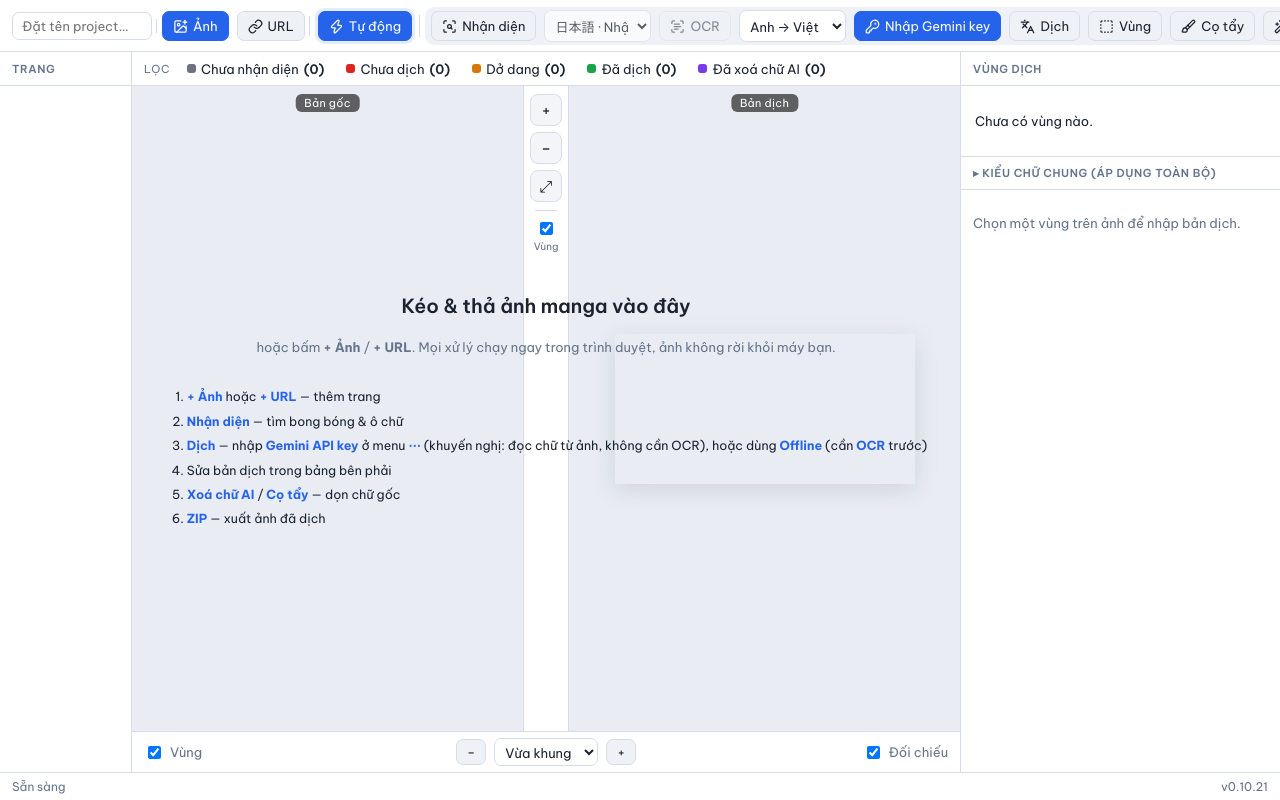
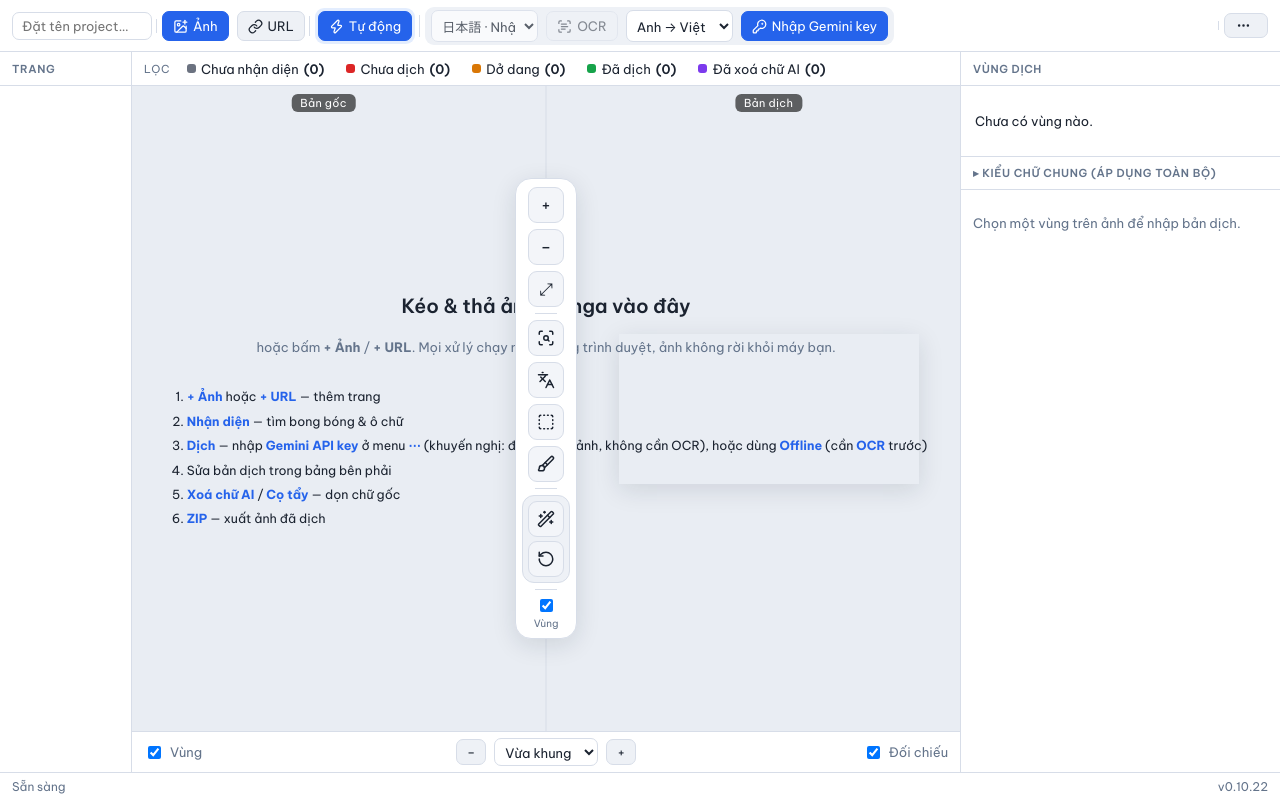
Before and after one commit to vukidrock/manga-translator, a website with bundled scripts: page index.html in a window 1280 px wide. Built offline with nearby package versions, Linux system fonts and the light colour scheme.

Commit message:
ui: bang tool doc giua 2 khung (nhan dien/dich/vung/co tay; xoa chu+hoan tac gop nhom), giu zoom; bump v0.10.22

```diff
--- a/index.html
+++ b/index.html
@@ -40,7 +40,6 @@
     </div>
 
     <div class="group manual-group">
-      <button id="btnDetect" title="Phát hiện bong bóng và ô chữ bằng model"><i data-lucide="scan-search"></i>Nhận diện</button>
       <select id="ocrLang" class="compact" title="Ngôn ngữ gốc của truyện (cho OCR)">
         <option value="jpn">日本語 · Nhật</option>
         <option value="chi_sim">中文 (giản thể)</option>
@@ -55,11 +54,6 @@
         <option value="vi-en">Việt → Anh</option>
       </select>
       <button id="btnKey" class="primary hidden" title="Nhập Gemini API key để dịch (đọc chữ từ ảnh, không cần OCR)"><i data-lucide="key-round"></i>Nhập Gemini key</button>
-      <button id="btnTranslate" title="Dịch bằng Gemini (đọc chữ từ ảnh) hoặc Offline"><i data-lucide="languages"></i>Dịch</button>
-      <button id="btnAddRegion" title="Vẽ thêm một vùng dịch thủ công"><i data-lucide="square-dashed"></i>Vùng</button>
-      <button id="btnBrush" title="Cọ tẩy: tô lên vùng cần xoá/tái tạo (ảnh gốc)"><i data-lucide="brush"></i>Cọ tẩy</button>
-      <button id="btnInpaint" title="Dùng AI (LaMa) xoá chữ gốc và tái tạo nền, giữ nét vẽ"><i data-lucide="wand-sparkles"></i>Xoá chữ AI</button>
-      <button id="btnInpaintUndo" title="Bỏ nền đã xoá chữ, quay lại ảnh gốc"><i data-lucide="rotate-ccw"></i></button>
     </div>
 
     <div class="group right">
@@ -164,11 +158,23 @@
           <span class="pane-label">Bản gốc</span>
         </div>
         <div class="center-bar" id="centerBar">
-          <button id="cZoomIn" title="Phóng to">+</button>
-          <button id="cZoomOut" title="Thu nhỏ">−</button>
-          <button id="cFit" title="Vừa khung">⤢</button>
-          <span class="cb-sep"></span>
-          <label class="cb-box" title="Hiện/ẩn khung vùng"><input type="checkbox" id="cShowBoxes" checked /><span>Vùng</span></label>
+          <div class="cb-panel">
+            <button id="cZoomIn" title="Phóng to">+</button>
+            <button id="cZoomOut" title="Thu nhỏ">−</button>
+            <button id="cFit" title="Vừa khung">⤢</button>
+            <span class="cb-sep"></span>
+            <button id="btnDetect" title="Nhận diện bong bóng &amp; ô chữ"><i data-lucide="scan-search"></i>Nhận diện</button>
+            <button id="btnTranslate" title="Dịch (Gemini đọc chữ từ ảnh / Offline)"><i data-lucide="languages"></i>Dịch</button>
+            <button id="btnAddRegion" title="Vẽ thêm một vùng dịch thủ công"><i data-lucide="square-dashed"></i>Vùng</button>
+            <button id="btnBrush" title="Cọ tẩy: tô lên vùng cần xoá/tái tạo"><i data-lucide="brush"></i>Cọ tẩy</button>
+            <span class="cb-sep"></span>
+            <div class="cb-group" title="Xoá chữ AI &amp; hoàn tác">
+              <button id="btnInpaint" title="Xoá chữ AI (LaMa)"><i data-lucide="wand-sparkles"></i>Xoá chữ AI</button>
+              <button id="btnInpaintUndo" title="Hoàn tác xoá chữ (về ảnh gốc)"><i data-lucide="rotate-ccw"></i></button>
+            </div>
+            <span class="cb-sep"></span>
+            <label class="cb-box" title="Hiện/ẩn khung vùng"><input type="checkbox" id="cShowBoxes" checked /><span>Vùng</span></label>
+          </div>
         </div>
         <div class="pane hidden" id="paneResult">
           <div class="stage-scroll" id="resultScroll">
--- a/package.json
+++ b/package.json
@@ -1,6 +1,6 @@
 {
   "name": "manga-translator",
-  "version": "0.10.21",
+  "version": "0.10.22",
   "private": true,
   "type": "module",
   "description": "Trình dịch manga chạy hoàn toàn trong trình duyệt: phát hiện bong bóng/ô chữ, OCR, gõ lại bản dịch và xuất ảnh.",
--- a/src/style.css
+++ b/src/style.css
@@ -253,22 +253,38 @@ aside.inspector { border-right: none; border-left: 1px solid var(--line); }
 .pane.hidden { display: none; }
 .pane + .pane { border-left: 2px solid var(--line); }
 
-/* Thanh tool dọc kẹp giữa 2 khung (chỉ hiện khi Đối chiếu) */
+/* Bảng tool dọc kẹp giữa 2 khung (gốc | dịch) */
 .center-bar {
-  display: none; flex: 0 0 auto; width: 46px;
-  flex-direction: column; align-items: center; gap: 6px;
-  padding: 8px 4px; background: var(--panel);
-  border-left: 1px solid var(--line); border-right: 1px solid var(--line);
+  position: relative; flex: 0 0 auto; width: 62px;
+  display: flex; align-items: center; justify-content: center;
+  background: var(--stage-bg);
 }
-.panes.comparing .center-bar { display: flex; }
+.center-bar::before {
+  content: ""; position: absolute; top: 0; bottom: 0; left: 50%; width: 1px;
+  background: var(--line); transform: translateX(-50%); z-index: 0;
+}
+.cb-panel {
+  position: relative; z-index: 1; display: flex; flex-direction: column; align-items: center; gap: 6px;
+  padding: 8px 6px; background: var(--panel); border: 1px solid var(--line);
+  border-radius: 16px; box-shadow: var(--shadow);
+}
 .center-bar button {
-  width: 32px; height: 32px; padding: 0; min-width: 0; font-size: 16px; line-height: 1;
-  border: 1px solid var(--line); border-radius: 8px; background: var(--bg); color: var(--text); cursor: pointer;
+  width: 36px; height: 36px; padding: 0; min-width: 0; font-size: 0;
+  display: flex; align-items: center; justify-content: center;
+  border: 1px solid var(--line); border-radius: 9px; background: var(--bg); color: var(--text); cursor: pointer;
 }
-.center-bar button:hover { background: var(--panel-2); }
-.center-bar .cb-sep { width: 60%; height: 1px; background: var(--line); margin: 2px 0; }
+.center-bar button:hover { background: var(--panel-2); border-color: var(--accent); }
+.center-bar button:disabled { opacity: .45; cursor: default; }
+.center-bar button.primary { background: var(--accent-2); border-color: var(--accent-2); color: #fff; }
+.center-bar button.primary:hover { background: var(--accent); }
+.center-bar button svg { width: 18px; height: 18px; margin: 0; }
+.center-bar #cZoomIn, .center-bar #cZoomOut, .center-bar #cFit { font-size: 17px; }
+.center-bar .cb-sep { width: 22px; height: 1px; background: var(--line); }
+.center-bar .cb-group {
+  display: flex; flex-direction: column; gap: 4px; padding: 5px;
+  border: 1px solid var(--line); border-radius: 12px; background: var(--panel-2);
+}
 .center-bar .cb-box { display: flex; flex-direction: column; align-items: center; gap: 2px; font-size: 10px; color: var(--muted); cursor: pointer; }
-.center-bar + .pane { border-left: none; }
 .pane-label {
   position: absolute; top: 8px; left: 50%; transform: translateX(-50%);
   background: rgba(0,0,0,.6); color: #fff; font-size: 11px; padding: 2px 9px;
--- a/src/version.js
+++ b/src/version.js
@@ -1 +1 @@
-export const APP_VERSION = "0.10.21";
+export const APP_VERSION = "0.10.22";
```
